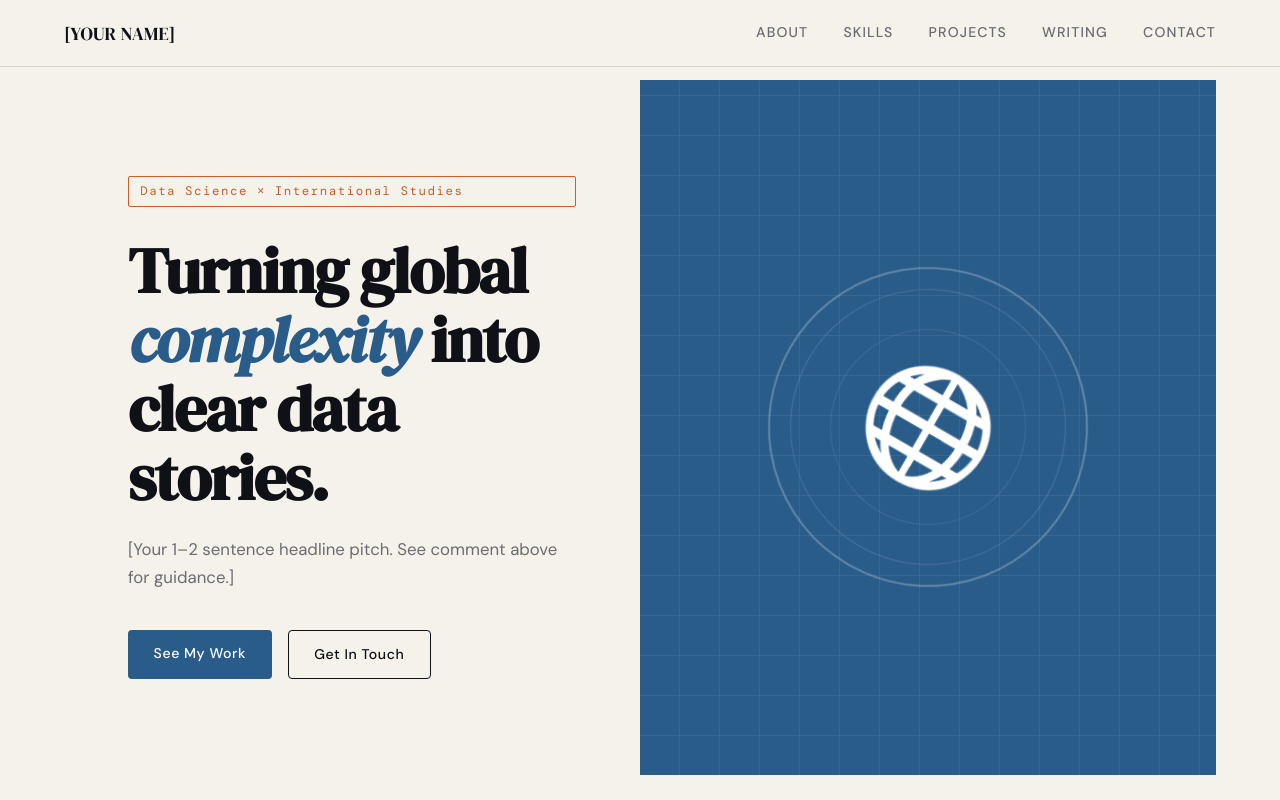
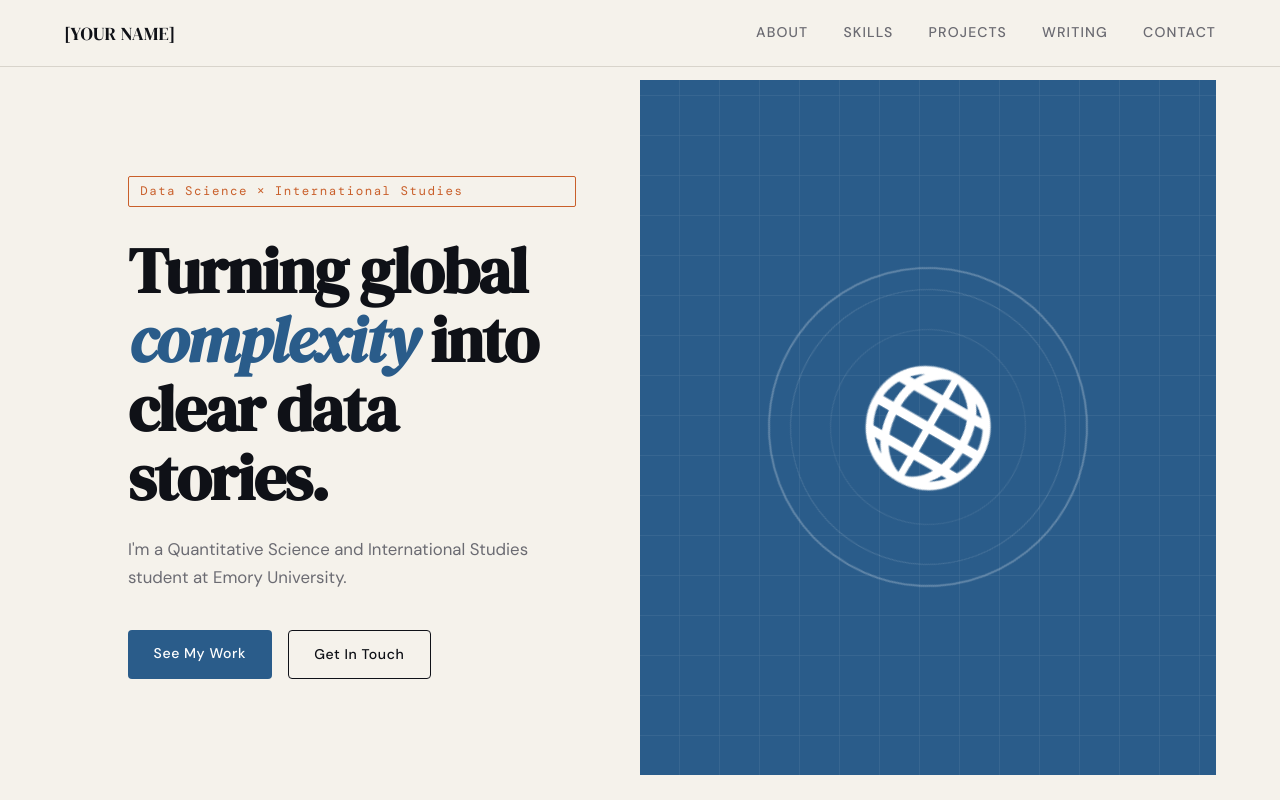
Before and after one commit to sbesley04/sbesley04.github.io, a plain HTML site: page index.html in a window 1280 px wide. Shown: the top 800 px of the page. Drawn offline with nearby package versions, Linux system fonts and the light colour scheme.

Commit message:
Update and rename PersonalWebsiteIndex.html to index.html

```diff
--- a/PersonalWebsiteIndex.html
+++ b/index.html
@@ -3,7 +3,7 @@
 <head>
   <meta charset="UTF-8" />
   <meta name="viewport" content="width=device-width, initial-scale=1.0" />
-  <title>[YOUR NAME] — Data & Global Affairs</title>
+  <title> Samuel Besley — Data & Global Affairs</title>
   <link rel="preconnect" href="https://fonts.googleapis.com" />
   <link href="https://fonts.googleapis.com/css2?family=DM+Serif+Display:ital@0;1&family=DM+Sans:wght@300;400;500&family=DM+Mono:wght@400;500&display=swap" rel="stylesheet" />
   <style>
@@ -435,7 +435,7 @@
            Example: "I'm a data analyst and international studies student at [University],
            focused on using data to understand global systems — from migration patterns
            to economic development." -->
-      [Your 1–2 sentence headline pitch. See comment above for guidance.]
+    I'm a Quantitative Science and International Studies student at Emory University.
     </p>
     <div class="hero-ctas">
       <a href="#projects" class="btn btn-primary">See My Work</a>
```
